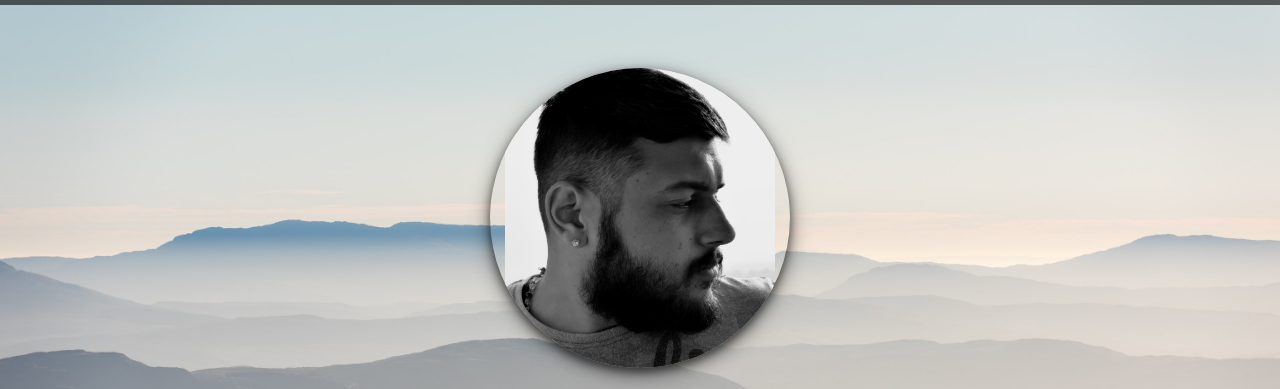
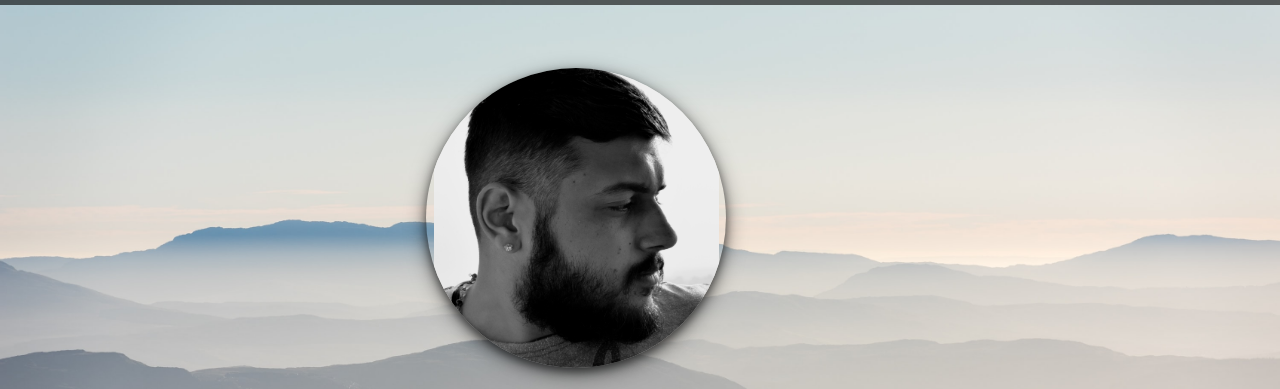
Before and after one commit to puneet105/portfolio-website.github.io, a plain HTML site: page index.html in a window 1280 px wide. Shown: the part 52-441 px from the top of the page. Drawn offline with nearby package versions, Linux system fonts and the light colour scheme; a web font is replaced by a local one.

Commit message:
Update style.css

```diff
--- a/style.css
+++ b/style.css
@@ -148,7 +148,7 @@ body{
     margin: 0;
     position: absolute;
     top: 50%;
-    left: 50%;
+    left: 45%;
     transform: translate(-50%, -50%);
 }
 
@@ -159,7 +159,7 @@ body{
     border-radius: 80%;
     margin: auto;
     background: url(./photo.JPG) no-repeat;
-    background-size: 90%;
+    background-size: 95%;
     background-position: 50% 30%;
 }
 
```
